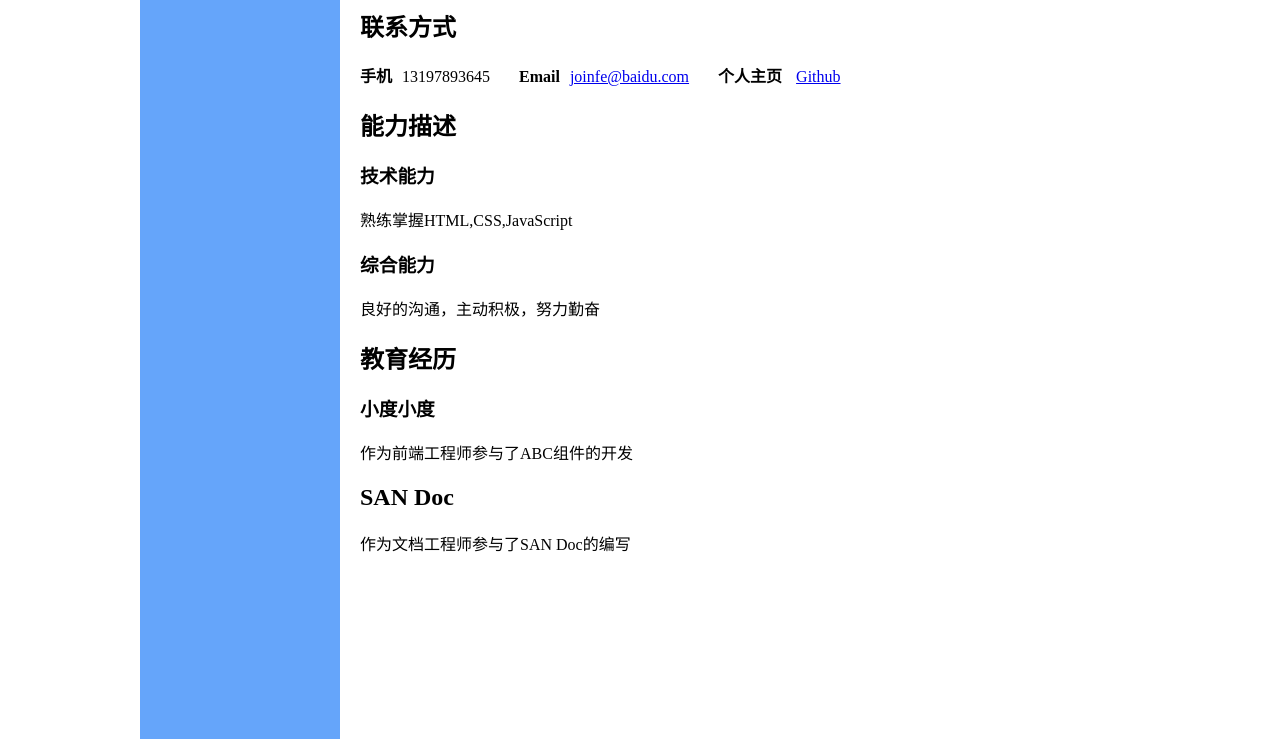
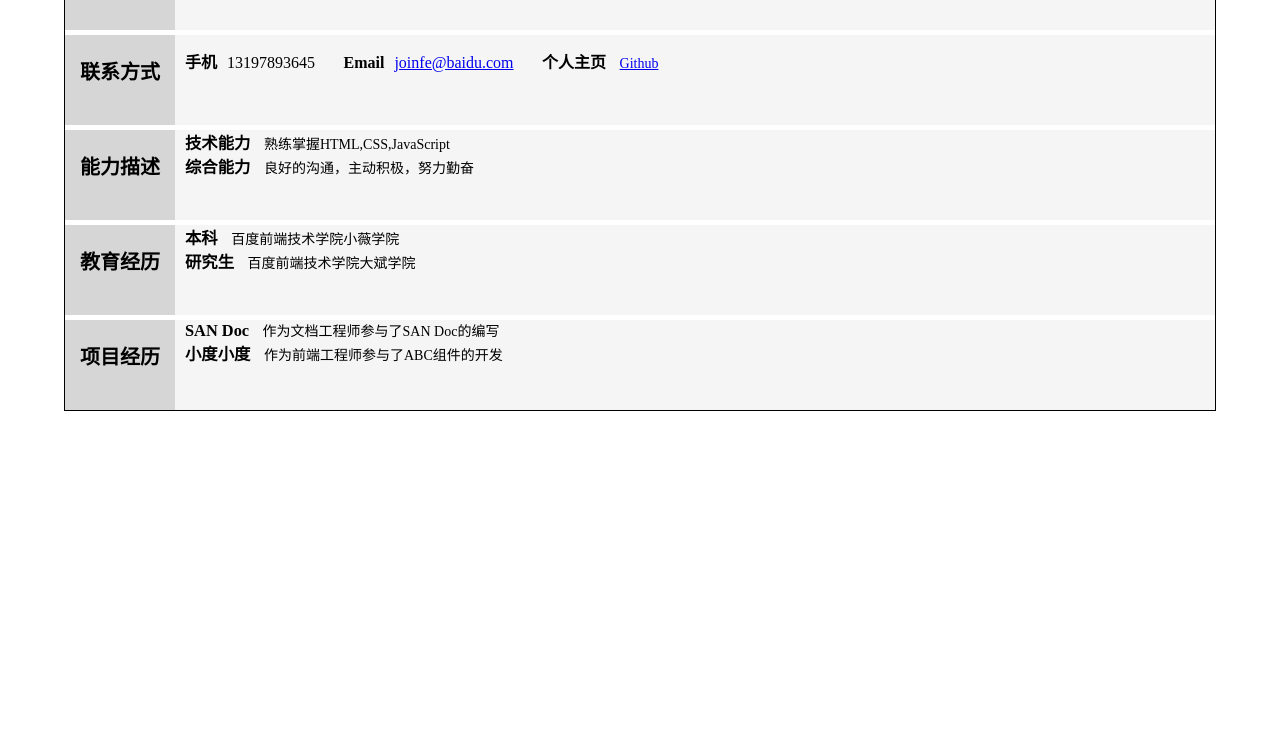
Before and after one commit to kinglyq/BFE-learning, a plain HTML site: page 零基础学院/day-05-06/resume.html in a window 1280 px wide. Shown: the part 111-850 px from the top of the page. After the commit the page ends 800 px from the top, so only its background shows below. Drawn offline with Linux system fonts and the light colour scheme.

Commit message:
对style3样式的编写

```diff
--- a/零基础学院/day-05-06/css/style_3.css
+++ b/零基础学院/day-05-06/css/style_3.css
@@ -0,0 +1,54 @@
+@import './base.css';
+
+body{
+    width: 90%;
+    margin: 0 auto;
+    font-size: 14px;
+}
+
+.wrapper{
+    border: 1px solid #000;
+}
+
+.title{
+    height: 50px;
+    background-color: #848484;
+}
+
+.title h1{
+    margin: 0 0 0 50px;
+    color: #f5f5f5;
+}
+
+.column{
+    margin-bottom: 5px;
+    height: 90px;
+    background-color: #D6D6D6;
+}
+
+.column:last-child{
+    margin-bottom: 0;
+}
+
+.column h2{
+    float: left;
+    padding: 15px;
+    line-height: 10px;
+    font-size: 20px;
+}
+
+.column > div{
+    height: inherit;
+    overflow: hidden;
+    background-color: whitesmoke;
+    padding-left: 10px;
+    line-height: inherit;
+}
+
+.item h3,p{
+    display: inline;
+}
+
+.item p{
+    margin-left: 10px;
+}
--- a/零基础学院/day-05-06/resume.html
+++ b/零基础学院/day-05-06/resume.html
@@ -6,8 +6,7 @@
     <meta name="viewport" content="width=device-width, initial-scale=1.0">
     <meta http-equiv="X-UA-Compatible" content="ie=edge,chrome=1">
     <title>第五天和第六天：三种简历</title>
-    <!-- <link rel="stylesheet" href="./css/style_1.css"> -->
-    <link rel="stylesheet" href="./css/style_2.css">
+    <link rel="stylesheet" href="./css/style_3.css">
 </head>
 
 <body>
@@ -15,10 +14,12 @@
     <div class="wrapper">
 
         <div class="title">
-            <h1>简历</h1>
+            <h1>发展</h1>
         </div>
 
         <div class="content">
+
+            <div class="column">
                 <h2>基本信息</h2>
                 <div>
                     <ul class="list-desc">
@@ -27,6 +28,9 @@
                         <li><span class="desc-q">应聘职位</span><span class="desc-val">Web前端工程师</span></li>
                     </ul>
                 </div>
+            </div>
+
+            <div class="column">
                 <h2>联系方式</h2>
                 <div>
                     <ul class="list-desc">
@@ -39,21 +43,50 @@
                             <span class="desc-val"></li>
                     </ul>
                 </div>
+            </div>
+
+            <div class="column">
                 <h2>能力描述</h2>
-
+                <div>
+                    <div class="item">
                         <h3>技术能力</h3>
                         <p>熟练掌握HTML,CSS,JavaScript</p>
-
+                    </div>
+                    <div class="item">
                         <h3>综合能力</h3>
                         <p>良好的沟通，主动积极，努力勤奋</p>
+                    </div>
+                </div>
+            </div>
 
+            <div class="column">
                 <h2>教育经历</h2>
+                <div>
+                    <div class="item">
+                        <h3>本科</h3>
+                        <p>百度前端技术学院小薇学院</p>
+                    </div>
+                    <div class="item">
+                        <h3>研究生</h3>
+                        <p>百度前端技术学院大斌学院</p>
+                    </div>
+                </div>
+            </div>
 
+            <div class="column">
+                <h2>项目经历</h2>
+                <div>
+                    <div class="item">
+                        <h3>SAN Doc</h3>
+                        <p>作为文档工程师参与了SAN Doc的编写</p>
+                    </div>
+                    <div class="item">
                         <h3>小度小度</h3>
                         <p>作为前端工程师参与了ABC组件的开发</p>
+                    </div>
+                </div>
+            </div>
 
-            <h2>SAN Doc</h2>
-            <p>作为文档工程师参与了SAN Doc的编写</p>
         </div>
 
     </div>
```
Lines whose indentation alone changed are shown as unchanged.
